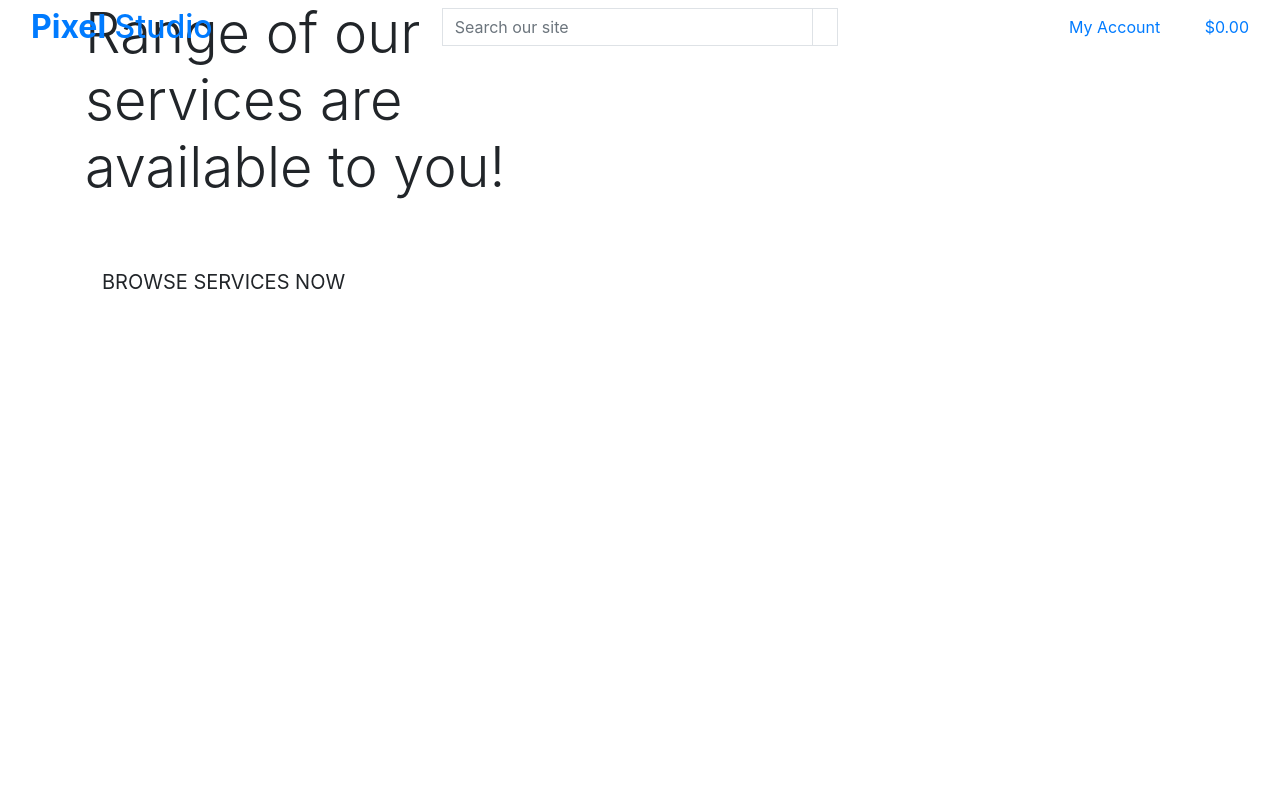
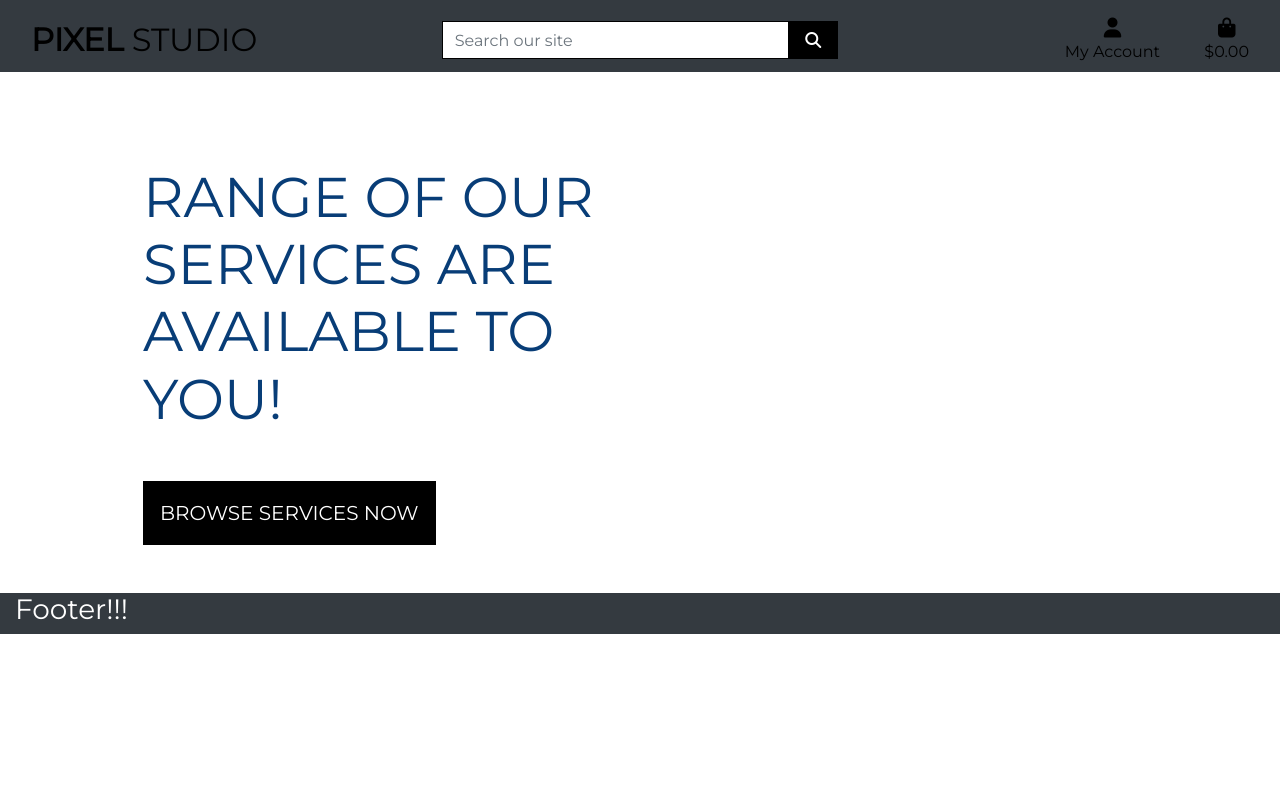
Before and after one commit to bloobsky/Pixel_Studio, a Django app: page / in a window 1280 px wide. Run offline with Django 3.2, Linux system fonts and the light colour scheme; some libraries are stand-ins or nearby versions.

Commit message:
Completed homepage header, footer and CSS

```diff
--- a/home/templates/home/index.html
+++ b/home/templates/home/index.html
@@ -14,7 +14,7 @@
     <div class="container h-100">
         <div class="row h-100">
             <div class="col-7 col-md-6 my-auto">
-                <h1 class="display-4 logo-font text-black">
+                <h1 class="display-4 logo-font text-indigo">
                     Range of our services are available to you!
                 </h1>
                 <div class="my-5">
--- a/pixel_studio/settings.py
+++ b/pixel_studio/settings.py
@@ -146,3 +146,7 @@ USE_TZ = True
 # https://docs.djangoproject.com/en/3.1/howto/static-files/
 
 STATIC_URL = '/static/'
+STATICFILES_DIRS = (os.path.join(BASE_DIR, 'static'),)
+
+MEDIA_URL = '/media/'
+MEDIA_ROOT = os.path.join(BASE_DIR, 'media')
--- a/pixel_studio/urls.py
+++ b/pixel_studio/urls.py
@@ -15,9 +15,11 @@ Including another URLconf
 """
 from django.contrib import admin
 from django.urls import path, include
+from django.conf import settings
+from django.conf.urls.static import static
 
 urlpatterns = [
     path('admin/', admin.site.urls),
     path('accounts/', include('allauth.urls')),
     path('', include('home.urls')),
-]
+] + static(settings.MEDIA_URL, document_root=settings.MEDIA_ROOT)
--- /dev/null
+++ b/static/css/base.css
@@ -0,0 +1,87 @@
+html {
+    height: 100%;
+}
+
+body {
+    background-color: #fff;
+    color: #083D77;
+    font-family: 'Montserrat', sans-serif;
+}
+
+footer {
+    color: #fff;
+}
+
+/* from Bulma */
+.icon {
+    align-items: center;
+    display: inline-flex;
+    justify-content: center;
+    height: 1.5rem;
+    width: 1.5rem;
+}
+
+.logo-font {
+    text-transform: uppercase;
+}
+
+.main-logo-link {
+    width: fit-content;
+}
+
+.browse-now-button {
+    background: black;
+    color: white;
+    min-width: 260px;
+}
+
+.btn-black {
+    background: black;
+    color: white;
+}
+
+.browse-now-button:hover,
+.browse-now-button:active,
+.browse-now-button:focus,
+.btn-black:hover,
+.btn-black:active,
+.btn-black:focus {
+    background: #222;
+    color: white;
+}
+
+.text-black {
+    color: #000 !important;
+}
+
+.text-indigo {
+    color: #083D77 !important;
+}
+
+.border-black {
+    border: 1px solid black !important;
+}
+
+/* -------------------------------- Media Queries */
+
+/* Slightly larger container on xl screens */
+@media (min-width: 1200px) {
+  .container {
+    max-width: 80%;
+  }
+}
+
+/* fixed top navbar only on medium and up */
+@media (min-width: 992px) {
+    .fixed-top-desktop-only {
+        position: fixed;
+        top: 0;
+        right: 0;
+        left: 0;
+        z-index: 1030;
+    }
+
+    .header-container {
+        padding-top: 164px;
+    }
+}
--- a/templates/base.html
+++ b/templates/base.html
@@ -14,12 +14,15 @@
 
     {% block corecss %}
         <link rel="stylesheet" href="https://stackpath.bootstrapcdn.com/bootstrap/4.4.1/css/bootstrap.min.css" integrity="sha384-Vkoo8x4CGsO3+Hhxv8T/Q5PaXtkKtu6ug5TOeNV6gBiFeWPGFN9MuhOf23Q9Ifjh" crossorigin="anonymous">
+        <link rel="stylesheet" href="https://fonts.googleapis.com/css2?family=Montserrat&display=swap">
+        <link rel="stylesheet" href="{% static 'css/base.css' %}">
     {% endblock %}
 
     {% block extra_css %}
     {% endblock %}
 
     {% block corejs %}
+        <script src="https://kit.fontawesome.com/a4e76bffc2.js" crossorigin="anonymous"></script>
         <script src="https://code.jquery.com/jquery-3.4.1.slim.min.js" integrity="sha384-J6qa4849blE2+poT4WnyKhv5vZF5SrPo0iEjwBvKU7imGFAV0wwj1yYfoRSJoZ+n" crossorigin="anonymous"></script>
         <script src="https://cdn.jsdelivr.net/npm/popper.js@1.16.0/dist/umd/popper.min.js" integrity="sha384-Q6E9RHvbIyZFJoft+2mJbHaEWldlvI9IOYy5n3zV9zzTtmI3UksdQRVvoxMfooAo" crossorigin="anonymous"></script>
         <script src="https://stackpath.bootstrapcdn.com/bootstrap/4.4.1/js/bootstrap.min.js" integrity="sha384-wfSDF2E50Y2D1uUdj0O3uMBJnjuUD4Ih7YwaYd1iqfktj0Uod8GCExl3Og8ifwB6" crossorigin="anonymous"></script>
@@ -31,10 +34,10 @@
   </head>
   <body>
     <header class="container-fluid fixed-top">
-        <div class="row">
+        <div id="topnav" class="row bg-dark pt-lg-2 d-none d-lg-flex">
             <div class="col-12 col-lg-4 my-auto py-1 py-lg-0 text-center text-lg-left">
                 <a href="{% url 'home' %}" class="nav-link main-logo-link">
-                    <h2 class="logo-font text-navy my-0"><strong>Pixel</strong> Studio</h2>
+                    <h2 class="logo-font text-black my-0"><strong>Pixel</strong> Studio</h2>
                 </a>
             </div>
             <div class="col-12 col-lg-4 my-auto py-1 py-lg-0">
@@ -104,6 +107,13 @@
 
     {% block postloadjs %}
     {% endblock %}
+   <footer class="container-fluid">
+        <div class="row bg-dark">
+            <div class="col">
+                <h3>Footer!!!</h3>
+            </div>
+        </div>
+   </footer>
 
   </body>
 </html>
```
Also changed, not shown: VERSION.md (+1 -0 lines).
